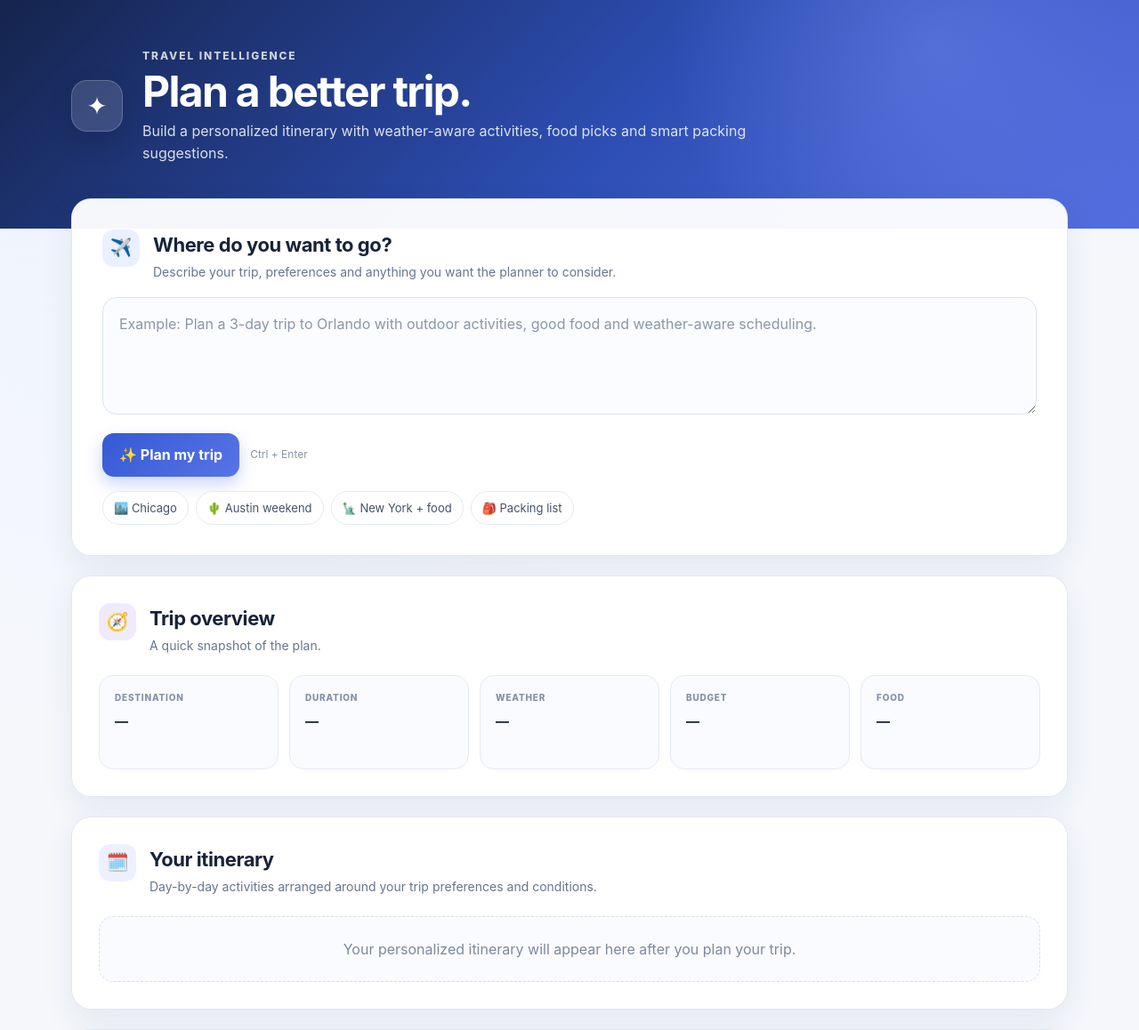
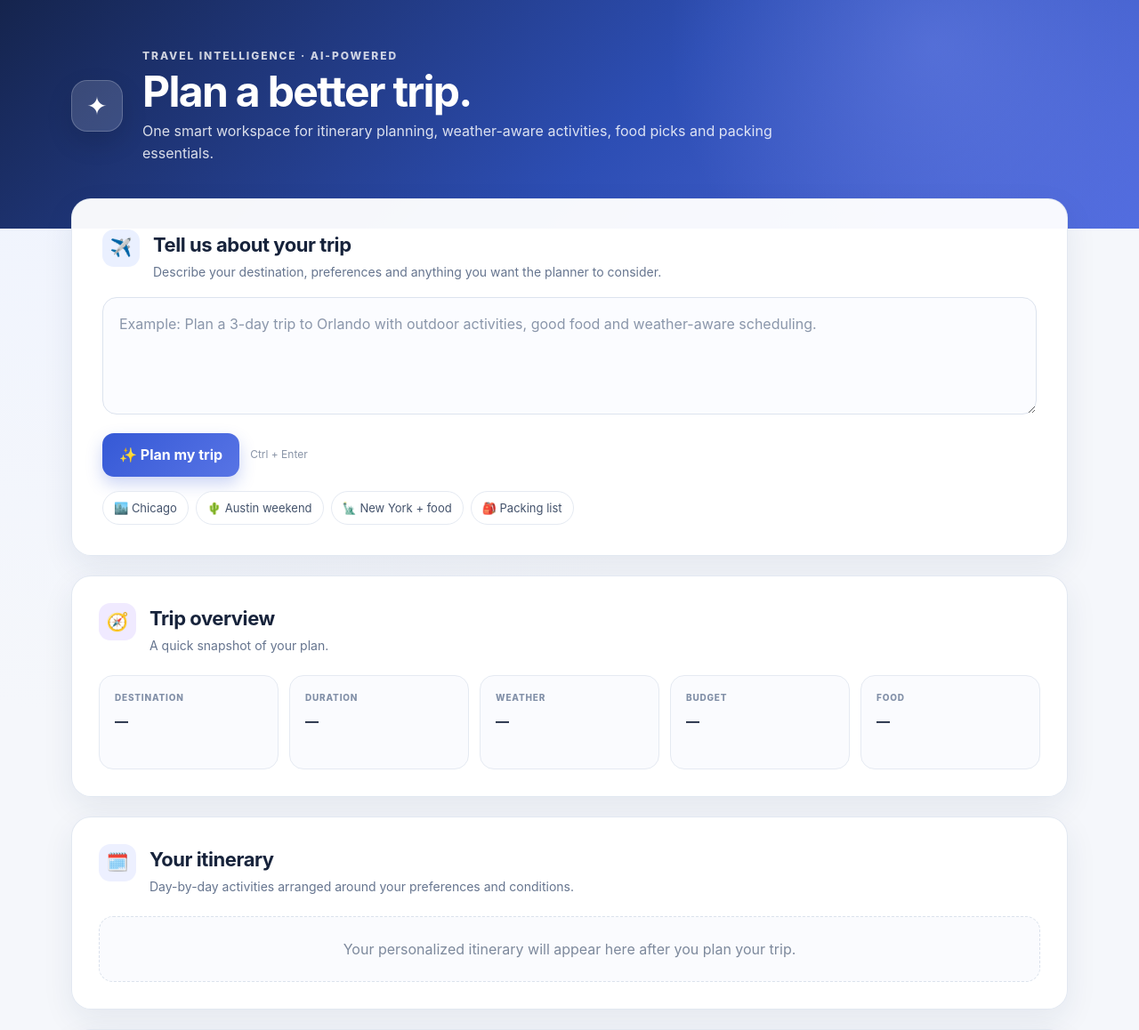
Before and after one commit to Sahith2/AI_Trip_Planner_Git, a Flask app: page / in a window 1280 px wide. Shown: the top 1158 px of the page at 89% size. Run offline with Flask 3, Linux system fonts and the light colour scheme.

Commit message:
Update index.html

```diff
--- a/templates/index.html
+++ b/templates/index.html
@@ -4,122 +4,324 @@
   <meta charset="UTF-8">
   <meta name="viewport" content="width=device-width, initial-scale=1.0">
   <title>AI Trip Planner</title>
-  <link rel="stylesheet" href="{{ url_for('static', filename='style.css') }}">
+
+  <link rel="stylesheet"
+        href="{{ url_for('static', filename='style.css') }}">
 </head>
+
 <body>
+
 <header class="hero">
   <div class="hero-inner">
+
     <div class="brand-mark">✦</div>
+
     <div>
-        <div class="eyebrow">TRAVEL INTELLIGENCE</div>
+      <div class="eyebrow">TRAVEL INTELLIGENCE · AI-POWERED</div>
+
       <h1>Plan a better trip.</h1>
-        <p>Build a personalized itinerary with weather-aware activities, food picks and smart packing suggestions.</p>
+
+      <p>
+        One smart workspace for itinerary planning, weather-aware
+        activities, food picks and packing essentials.
+      </p>
     </div>
+
   </div>
 </header>
 
+
 <main class="container">
+
+  <!-- PLANNER -->
   <section class="card planner-card">
+
     <div class="section-heading compact-heading">
       <div class="icon-badge blue">✈️</div>
+
       <div>
-          <h2>Where do you want to go?</h2>
-          <p>Describe your trip, preferences and anything you want the planner to consider.</p>
+        <h2>Tell us about your trip</h2>
+        <p>
+          Describe your destination, preferences and anything
+          you want the planner to consider.
+        </p>
       </div>
     </div>
 
-      <textarea id="message" aria-label="Trip request" placeholder="Example: Plan a 3-day trip to Orlando with outdoor activities, good food and weather-aware scheduling."></textarea>
+    <textarea
+      id="message"
+      aria-label="Trip request"
+      placeholder="Example: Plan a 3-day trip to Orlando with outdoor activities, good food and weather-aware scheduling."
+    ></textarea>
 
     <div class="planner-actions">
-        <button id="planButton" class="primary-button" onclick="sendMessage()">
-          <span>✨</span> Plan my trip
+
+      <button
+        id="planButton"
+        class="primary-button"
+        onclick="sendMessage()"
+      >
+        <span>✨</span>
+        Plan my trip
       </button>
+
       <span class="shortcut">Ctrl + Enter</span>
+
     </div>
 
-      <div class="examples" aria-label="Example prompts">
-        <button class="example" onclick="useExample('Plan a 3-day trip to Chicago with outdoor activities and good food.')">🏙️ Chicago</button>
-        <button class="example" onclick="useExample('Plan a weekend trip to Austin with outdoor activities and good food.')">🌵 Austin weekend</button>
-        <button class="example" onclick="useExample('Plan a 5-day trip to New York with Indian food and weather-aware outdoor activities.')">🗽 New York + food</button>
-        <button class="example" onclick="useExample('Create a packing list for a rainy outdoor trip.')">🎒 Packing list</button>
+    <div class="examples">
+
+      <button
+        class="example"
+        onclick="useExample('Plan a 3-day trip to Chicago with outdoor activities and good food.')"
+      >
+        🏙️ Chicago
+      </button>
+
+      <button
+        class="example"
+        onclick="useExample('Plan a weekend trip to Austin with outdoor activities and good food.')"
+      >
+        🌵 Austin weekend
+      </button>
+
+      <button
+        class="example"
+        onclick="useExample('Plan a 5-day trip to New York with Indian food and weather-aware outdoor activities.')"
+      >
+        🗽 New York + food
+      </button>
+
+      <button
+        class="example"
+        onclick="useExample('Create a packing list for a rainy outdoor trip.')"
+      >
+        🎒 Packing list
+      </button>
+
     </div>
+
   </section>
 
+
+  <!-- TRIP SUMMARY -->
   <section class="card" id="tripSummaryCard">
+
     <div class="section-heading">
+
       <div class="icon-badge purple">🧭</div>
+
       <div>
         <h2>Trip overview</h2>
-          <p>A quick snapshot of the plan.</p>
+        <p>A quick snapshot of your plan.</p>
       </div>
+
     </div>
+
     <div id="tripSummary" class="summary-grid">
-        <div class="summary-item"><span class="label">Destination</span><span class="value" id="summaryDestination">—</span></div>
-        <div class="summary-item"><span class="label">Duration</span><span class="value" id="summaryDuration">—</span></div>
-        <div class="summary-item"><span class="label">Weather</span><span class="value" id="summaryWeather">—</span></div>
-        <div class="summary-item"><span class="label">Budget</span><span class="value" id="summaryBudget">—</span></div>
-        <div class="summary-item"><span class="label">Food</span><span class="value" id="summaryFood">—</span></div>
+
+      <div class="summary-item">
+        <span class="label">Destination</span>
+        <span class="value" id="summaryDestination">—</span>
       </div>
+
+      <div class="summary-item">
+        <span class="label">Duration</span>
+        <span class="value" id="summaryDuration">—</span>
+      </div>
+
+      <div class="summary-item">
+        <span class="label">Weather</span>
+        <span class="value" id="summaryWeather">—</span>
+      </div>
+
+      <div class="summary-item">
+        <span class="label">Budget</span>
+        <span class="value" id="summaryBudget">—</span>
+      </div>
+
+      <div class="summary-item">
+        <span class="label">Food</span>
+        <span class="value" id="summaryFood">—</span>
+      </div>
+
+    </div>
+
   </section>
 
+
+  <!-- ITINERARY -->
   <section class="card" id="itineraryCard">
+
     <div class="section-heading">
+
       <div class="icon-badge indigo">🗓️</div>
-        <div><h2>Your itinerary</h2><p>Day-by-day activities arranged around your trip preferences and conditions.</p></div>
+
+      <div>
+        <h2>Your itinerary</h2>
+        <p>
+          Day-by-day activities arranged around your
+          preferences and conditions.
+        </p>
       </div>
+
+    </div>
+
     <div id="itinerary" class="itinerary-content">
-        <div class="empty-state">Your personalized itinerary will appear here after you plan your trip.</div>
+
+      <div class="empty-state">
+        Your personalized itinerary will appear here
+        after you plan your trip.
       </div>
+
+    </div>
+
   </section>
 
+
+  <!-- WEATHER -->
   <section class="card" id="weatherCard">
+
     <div class="section-heading">
+
       <div class="icon-badge sky">🌦️</div>
-        <div><h2>Weather intelligence</h2><p>Forecast details that influence outdoor recommendations.</p></div>
+
+      <div>
+        <h2>Weather intelligence</h2>
+        <p>
+          Forecast details that influence outdoor recommendations.
+        </p>
       </div>
+
+    </div>
+
     <div id="weather" class="weather-grid">
-        <div class="empty-state">Weather information will appear after planning.</div>
+
+      <div class="empty-state">
+        Weather information will appear after planning.
       </div>
+
+    </div>
+
   </section>
 
+
+  <!-- FOOD -->
   <section class="card" id="foodCard">
+
     <div class="section-heading">
+
       <div class="icon-badge amber">🍽️</div>
-        <div><h2>Food picks</h2><p>Restaurant and meal ideas matched to your trip.</p></div>
+
+      <div>
+        <h2>Food picks</h2>
+        <p>
+          Restaurant and meal ideas matched to your trip.
+        </p>
       </div>
+
+    </div>
+
     <div id="foodPlanner" class="food-grid">
-        <div class="empty-state">Food recommendations will appear after planning.</div>
+
+      <div class="empty-state">
+        Food recommendations will appear after planning.
       </div>
+
+    </div>
+
   </section>
 
+
+  <!-- PACKING -->
   <section class="card" id="packingCard">
+
     <div class="section-heading">
+
       <div class="icon-badge green">🎒</div>
-        <div><h2>Smart packing list</h2><p>Essentials selected from your activities and expected conditions.</p></div>
+
+      <div>
+        <h2>Smart packing list</h2>
+        <p>
+          Essentials selected from your activities
+          and expected conditions.
+        </p>
       </div>
+
+    </div>
+
     <div id="packingList">
-        <div class="empty-state">Packing recommendations will appear after planning.</div>
+
+      <div class="empty-state">
+        Packing recommendations will appear after planning.
       </div>
+
+    </div>
+
   </section>
 
+
+  <!-- AI REASONING -->
   <section class="card" id="reasonCard">
+
     <div class="section-heading">
+
       <div class="icon-badge violet">💡</div>
-        <div><h2>Why this plan?</h2><p>The key decisions behind the itinerary, weather adjustments and recommendations.</p></div>
+
+      <div>
+        <h2>Why this plan?</h2>
+        <p>
+          The key decisions behind the itinerary,
+          weather adjustments and recommendations.
+        </p>
       </div>
+
+    </div>
+
     <div id="aiReason">
-        <div class="empty-state">Planning decisions will appear here.</div>
+
+      <div class="empty-state">
+        Planning decisions will appear here.
       </div>
+
+    </div>
+
   </section>
 
+
+  <!-- FEATURES -->
   <section class="feature-strip">
-      <div><span>🌦️</span><strong>Weather-aware</strong><small>Outdoor plans adapt to conditions.</small></div>
-      <div><span>🔎</span><strong>Travel knowledge</strong><small>Relevant destinations and activities.</small></div>
-      <div><span>📍</span><strong>Personalized</strong><small>Built around your preferences.</small></div>
-      <div><span>🎒</span><strong>Ready to go</strong><small>Food and packing suggestions included.</small></div>
+
+    <div>
+      <span>🌦️</span>
+      <strong>Weather-aware</strong>
+      <small>Outdoor plans adapt to conditions.</small>
+    </div>
+
+    <div>
+      <span>🔎</span>
+      <strong>Travel knowledge</strong>
+      <small>Relevant destinations and activities.</small>
+    </div>
+
+    <div>
+      <span>📍</span>
+      <strong>Personalized</strong>
+      <small>Built around your preferences.</small>
+    </div>
+
+    <div>
+      <span>🎒</span>
+      <strong>Ready to go</strong>
+      <small>Food and packing suggestions included.</small>
+    </div>
+
   </section>
+
 </main>
 
+
 <script src="{{ url_for('static', filename='app.js') }}"></script>
+
 </body>
 </html>
```
Lines whose indentation alone changed are shown as unchanged.
